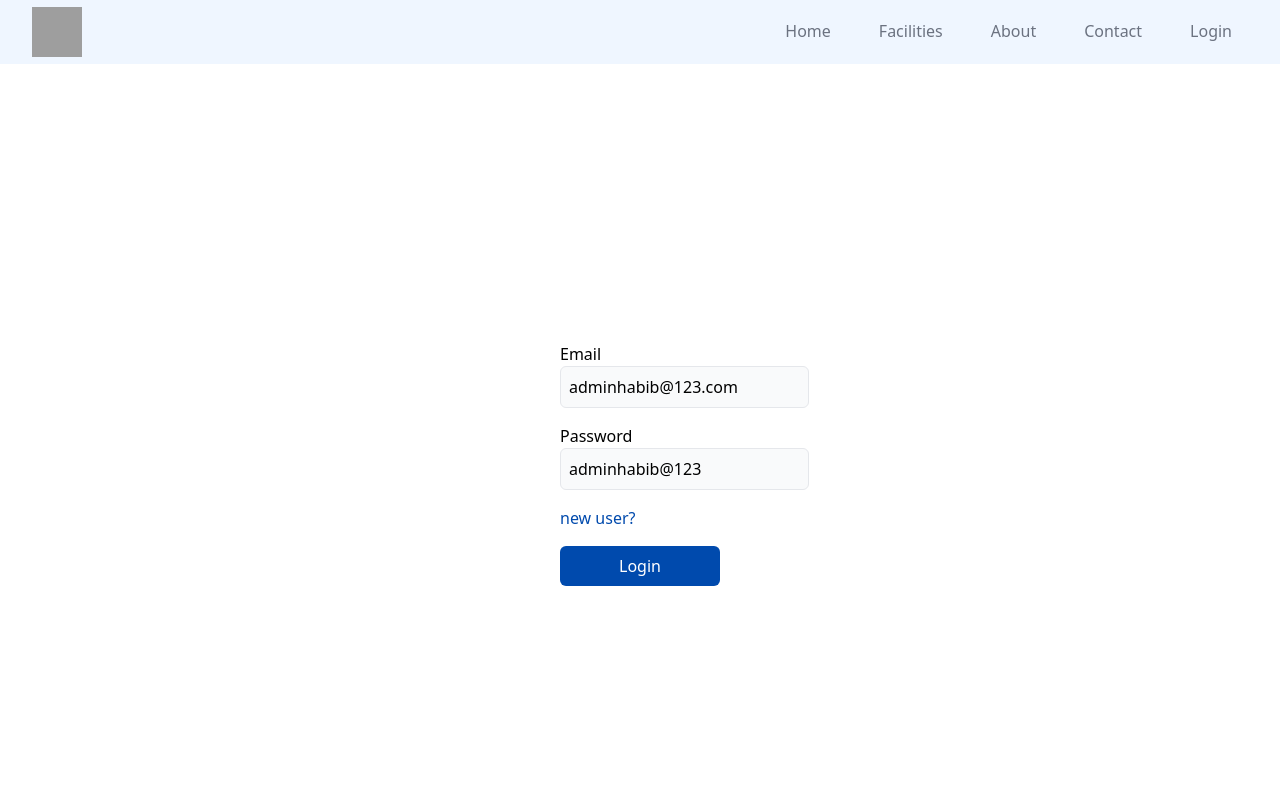
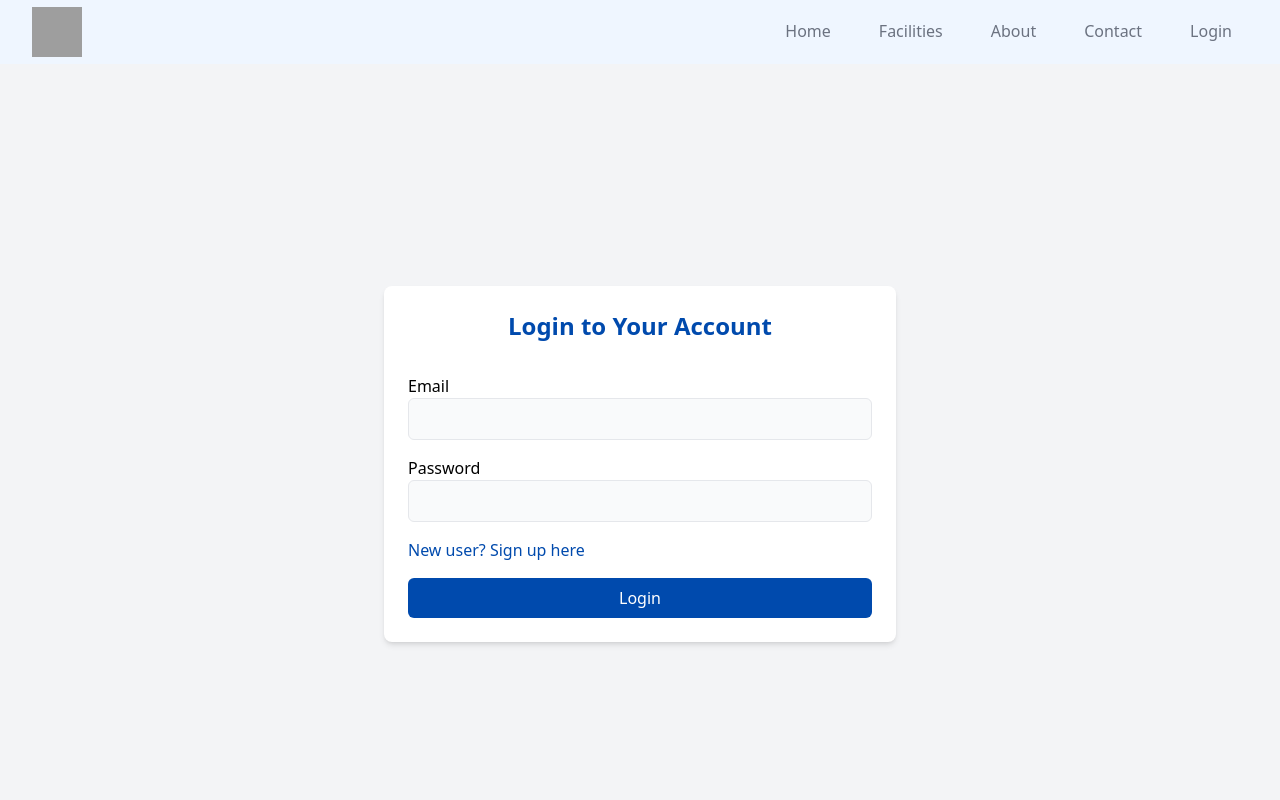
Before and after one commit to hrhabib07/sports-booking-facility-frontend, a React (Vite) app: page /login in a window 1280 px wide. Shown: the top 800 px of the page. Built offline with nearby package versions, Linux system fonts and the light colour scheme; grey boxes are pictures that could not be loaded.

Commit message:
payemnet confirmation implemeneted

```diff
--- a/src/components/ui/Navbar/Navbar.tsx
+++ b/src/components/ui/Navbar/Navbar.tsx
@@ -104,7 +104,7 @@ const Navbar = () => {
                 </li>
               </Link>
             )}
-            <Link to="/facility-list">
+            <Link to="/facility-list" onClick={toggleMobileMenu}>
               <li className="cursor-pointer hover:bg-white p-4 text-gray-500 hover:text-custom-blue border-b-2 border-transparent hover:border-custom-blue">
                 All Facility
               </li>
@@ -122,11 +122,21 @@ const Navbar = () => {
                 </li>
               </Link>
             ) : (
-              <Link to={"/user-dashboard"} onClick={toggleMobileMenu}>
-                <li className="cursor-pointer hover:bg-white p-4 text-gray-500 hover:text-custom-blue border-b-2 border-transparent hover:border-custom-blue">
-                  Dashboard
-                </li>
-              </Link>
+              <div>
+                {userRole === "user" ? (
+                  <Link to={"/user-dashboard"} onClick={toggleMobileMenu}>
+                    <li className="cursor-pointer hover:bg-white p-4 text-gray-500 hover:text-custom-blue border-b-2 border-transparent hover:border-custom-blue">
+                      Dashboard
+                    </li>
+                  </Link>
+                ) : (
+                  <Link to={"/admin-dashboard"} onClick={toggleMobileMenu}>
+                    <li className="cursor-pointer hover:bg-white p-4 text-gray-500 hover:text-custom-blue border-b-2 border-transparent hover:border-custom-blue">
+                      Dashboard
+                    </li>
+                  </Link>
+                )}
+              </div>
             )}
           </ul>
         </div>
--- a/src/pages/BookingConfirmationPage.tsx
+++ b/src/pages/BookingConfirmationPage.tsx
@@ -6,16 +6,17 @@ import { useConfirmBookingMutation } from "../redux/booking/userBookingApi";
 import { toast, Toaster } from "sonner";
 
 const BookingConfirmationPage = () => {
-  const navigate = useNavigate();
+  // const navigate = useNavigate();
 
   const location = useLocation();
   const { selectedDate, selectedFacility, startTime, endTime } =
     location.state || {};
 
   const { data } = useGetSingleFacilityQuery(selectedFacility);
-  const [confirmBooking] = useConfirmBookingMutation();
+  const [confirmBooking, { data: bookingConfirmationData }] =
+    useConfirmBookingMutation();
   // console.log("error", error);
-  // console.log("bookingConfirmationData", bookingConfirmationData);
+  console.log("bookingConfirmationData", bookingConfirmationData);
 
   const handleBookingConfirmation = async () => {
     try {
@@ -24,36 +25,27 @@ const BookingConfirmationPage = () => {
         date: selectedDate,
         startTime,
         endTime,
+        transactionId: "abcd",
+        paymentStatus: "pending",
+        isBooked: "unconfirmed",
       };
+      // console.log(bookingData);
       const result = await confirmBooking(bookingData).unwrap();
-      console.log("result", result);
-      console.log("bookingId", result?.data?._id);
+      window.location.href = result.data.payment_url;
+      // console.log("result", result);
+      // console.log("bookingId", result?.data?._id);
       toast.success("Your booking is successful.");
-      navigate("/successful-booking", {
-        state: { bookingId: result?.data?._id },
-      });
+
+      // if (result.data) {
+      //   navigate("/successful-booking", {
+      //     state: { bookingId: result?.data?._id },
+      //   });
+      // }
     } catch (err) {
       toast.error("Something went wrong");
       console.error(err);
     }
   };
-
-  // const handleBookingConfirmation = () => {
-  //   const bookingData = {
-  //     facility: selectedFacility,
-  //     date: selectedDate,
-  //     startTime,
-  //     endTime,
-  //   };
-  //   confirmBooking(bookingData);
-  //   if (error) {
-  //     toast.error("something went wrong ");
-  //     console.log(error);
-  //   } else {
-  //     toast.success("Your booking is successful.");
-  //     navigate("/successful-booking", { state: { bookingId: data._id } });
-  //   }
-  // };
 
   const facilityDetails = data?.data;
   return (
--- a/src/pages/LoginPage.tsx
+++ b/src/pages/LoginPage.tsx
@@ -1,6 +1,5 @@
 import { useForm } from "react-hook-form";
 import { useLoginMutation } from "../redux/auth/authApi";
-import { TLoginUserData } from "../types/auth.type";
 import { useAppDispatch } from "../redux/hooks";
 import { setUser } from "../redux/auth/authSlice";
 import { Link, useLocation, useNavigate } from "react-router-dom";
@@ -13,26 +12,22 @@ const LoginPage = () => {
   const location = useLocation();
 
   const from = location.state?.from?.pathname || "/";
-  const slotData = location?.state?.from?.state || {}; // Extract the data passed
-  // console.log(slotData);
+  const slotData = location?.state?.from?.state || {};
 
-  const { register, handleSubmit } = useForm({
-    defaultValues: {
-      email: "adminhabib@123.com",
-      password: "adminhabib@123",
-    },
-  });
+  const { register, handleSubmit } = useForm();
   const [login, { error }] = useLoginMutation();
-  // console.log("data =>", data);
+
   if (error) {
     console.log(error);
   }
-  const onSubmit = async (userData: TLoginUserData) => {
-    const toastId = toast.loading("logging in...");
+
+  // eslint-disable-next-line @typescript-eslint/no-explicit-any
+  const onSubmit = async (userData: any) => {
+    const toastId = toast.loading("Logging in...");
     try {
       const res = await login(userData).unwrap();
       if (res?.success) {
-        toast.success("you have logged in successfully", { id: toastId });
+        toast.success("You have logged in successfully", { id: toastId });
 
         const verifiedToken = verifyToken(res.token);
         if (verifiedToken) {
@@ -46,39 +41,28 @@ const LoginPage = () => {
 
         navigate(from, { replace: true, state: { ...slotData } });
       } else {
-        toast.error(`{"something went wrong"}`, { id: toastId });
+        toast.error("Something went wrong", { id: toastId });
       }
     } catch (error) {
-      toast.error("something went wrong", { id: toastId });
+      toast.error("Something went wrong", { id: toastId });
       console.log(error);
     }
   };
-  // const onSubmit = async (userData: TLoginUserData) => {
-  //   const toastId = toast.loading("logging in...");
-  //   try {
-  //     const res = await login(userData).unwrap();
-  //     if (res?.success) {
-  //       toast.success("you have logged in successfully", { id: toastId });
-  //       dispatch(setUser({ user: res.data, token: res.token }));
-  //       // const verifiedToken = verifyToken(res.token);
-  //       // console.log(verifiedToken);
-  //       navigate(from, { replace: true, state: { ...slotData } });
-  //     } else {
-  //       toast.error(`{"something went wrong"}`, { id: toastId });
-  //     }
-  //   } catch (error) {
-  //     toast.error("something went wrong", { id: toastId });
-  //     console.log(error);
-  //   }
-  // };
+
   return (
-    <div className="w-full h-screen flex justify-center items-center">
+    <div className="w-full h-screen flex flex-col justify-center items-center bg-gray-100">
       <Toaster />
       <form
         onSubmit={handleSubmit(onSubmit)}
-        className="flex flex-col gap-4 w-40"
+        className="flex flex-col gap-4 w-full max-w-lg bg-white p-6 rounded-lg shadow-md"
       >
-        <div>
+        {/* Title */}
+        <h2 className="text-2xl font-semibold text-center text-custom-blue mb-4">
+          Login to Your Account
+        </h2>
+
+        <div className="grid grid-cols-1 gap-4">
+          <div className="flex flex-col">
             <label htmlFor="email">Email</label>
             <input
               id="email"
@@ -87,21 +71,23 @@ const LoginPage = () => {
               {...register("email")}
             />
           </div>
-        <div>
+          <div className="flex flex-col">
             <label htmlFor="password">Password</label>
             <input
               id="password"
               className="border bg-gray-50 p-2 rounded-md "
-            type="text"
+              type="password"
               {...register("password")}
             />
           </div>
-        <Link className="text-custom-blue" to={"/sign-up"}>
-          new user?{" "}
+
+          <Link className="text-custom-blue hover:underline" to={"/sign-up"}>
+            New user? Sign up here
           </Link>
           <button className="p-2 bg-custom-blue text-white rounded-md">
             Login
           </button>
+        </div>
       </form>
     </div>
   );
--- a/src/pages/SignUpPage.tsx
+++ b/src/pages/SignUpPage.tsx
@@ -33,9 +33,15 @@ const SignUpPage = () => {
     }
   };
   return (
-    <div className="w-full h-screen flex justify-center items-center">
+    <div className="w-full h-screen flex flex-col justify-center items-center bg-gray-100">
       <Toaster />
-      <form onSubmit={handleSubmit(onSubmit)} className="flex flex-col gap-4 ">
+      <form
+        onSubmit={handleSubmit(onSubmit)}
+        className="flex flex-col gap-4 w-full max-w-lg bg-white p-6 rounded-lg shadow-md"
+      >
+        <h2 className="text-2xl font-semibold text-center text-custom-blue mb-4">
+          Register A New Account
+        </h2>
         <div className="grid grid-cols-2 gap-4">
           <div className="flex flex-col">
             <label htmlFor="name">Name</label>
@@ -60,7 +66,7 @@ const SignUpPage = () => {
             <input
               id="password"
               className="border bg-gray-50 p-2 rounded-md "
-              type="text"
+              type="password"
               {...register("password")}
             />
           </div>
@@ -85,7 +91,7 @@ const SignUpPage = () => {
           </div>
         </div>
 
-        <Link className="text-custom-blue" to={"/login"}>
+        <Link className="text-custom-blue hover:underline" to={"/login"}>
           already have account?{" "}
         </Link>
         <button className="p-2 bg-custom-blue text-white rounded-md">
--- a/src/redux/api/baseApi.ts
+++ b/src/redux/api/baseApi.ts
@@ -1,8 +1,9 @@
 import { createApi, fetchBaseQuery } from "@reduxjs/toolkit/query/react";
 import { RootState } from "../store";
 
+// baseUrl: "https://sports-facility-booking-platform-rho.vercel.app/api/",
 const baseQuery = fetchBaseQuery({
-  baseUrl: "https://sports-facility-booking-platform-rho.vercel.app/api/",
+  baseUrl: "http://localhost:5000/api/",
   credentials: "include",
   prepareHeaders: (headers, { getState }) => {
     const token = (getState() as RootState).auth.token;
```
Lines whose indentation alone changed are shown as unchanged.
